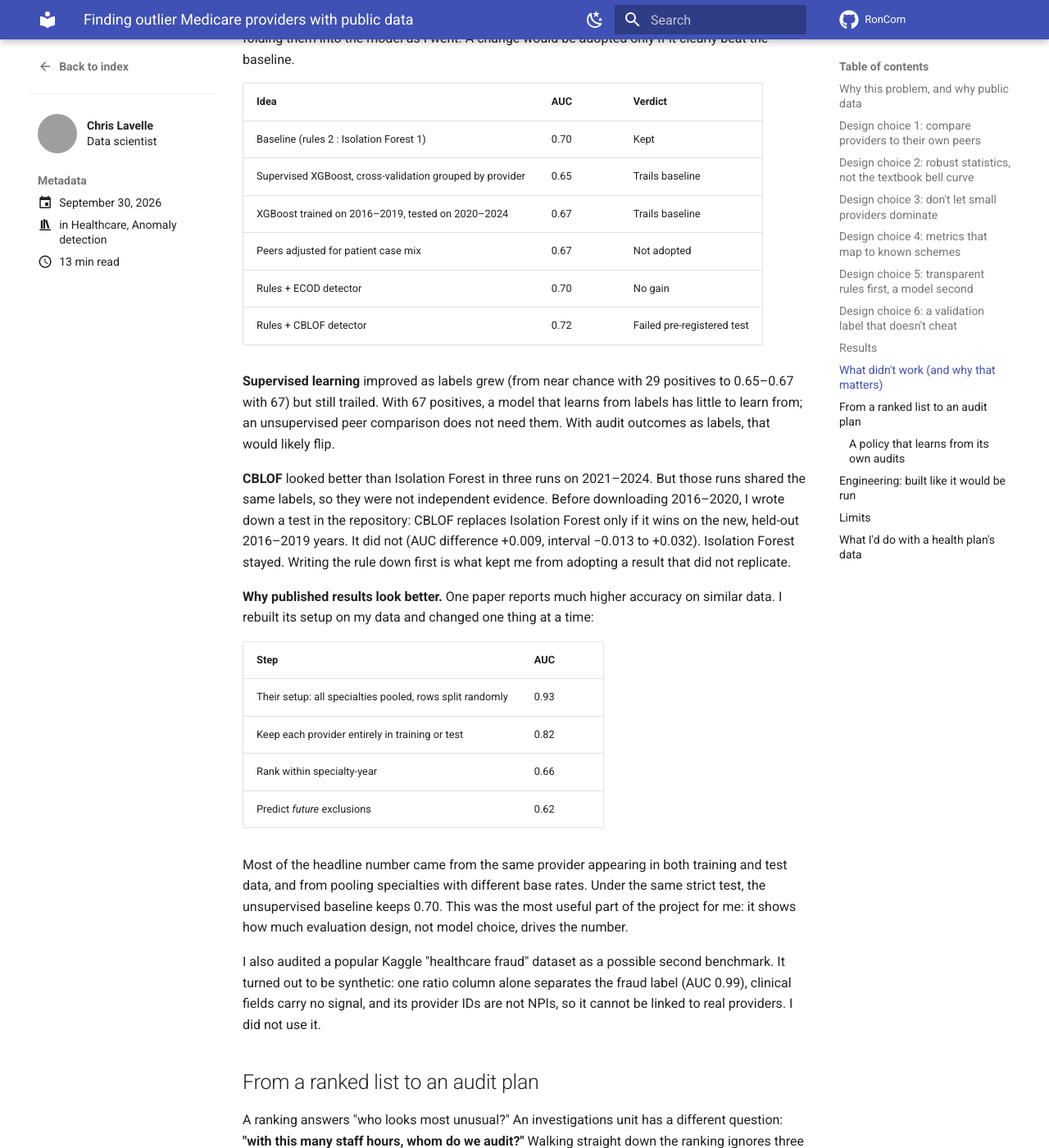
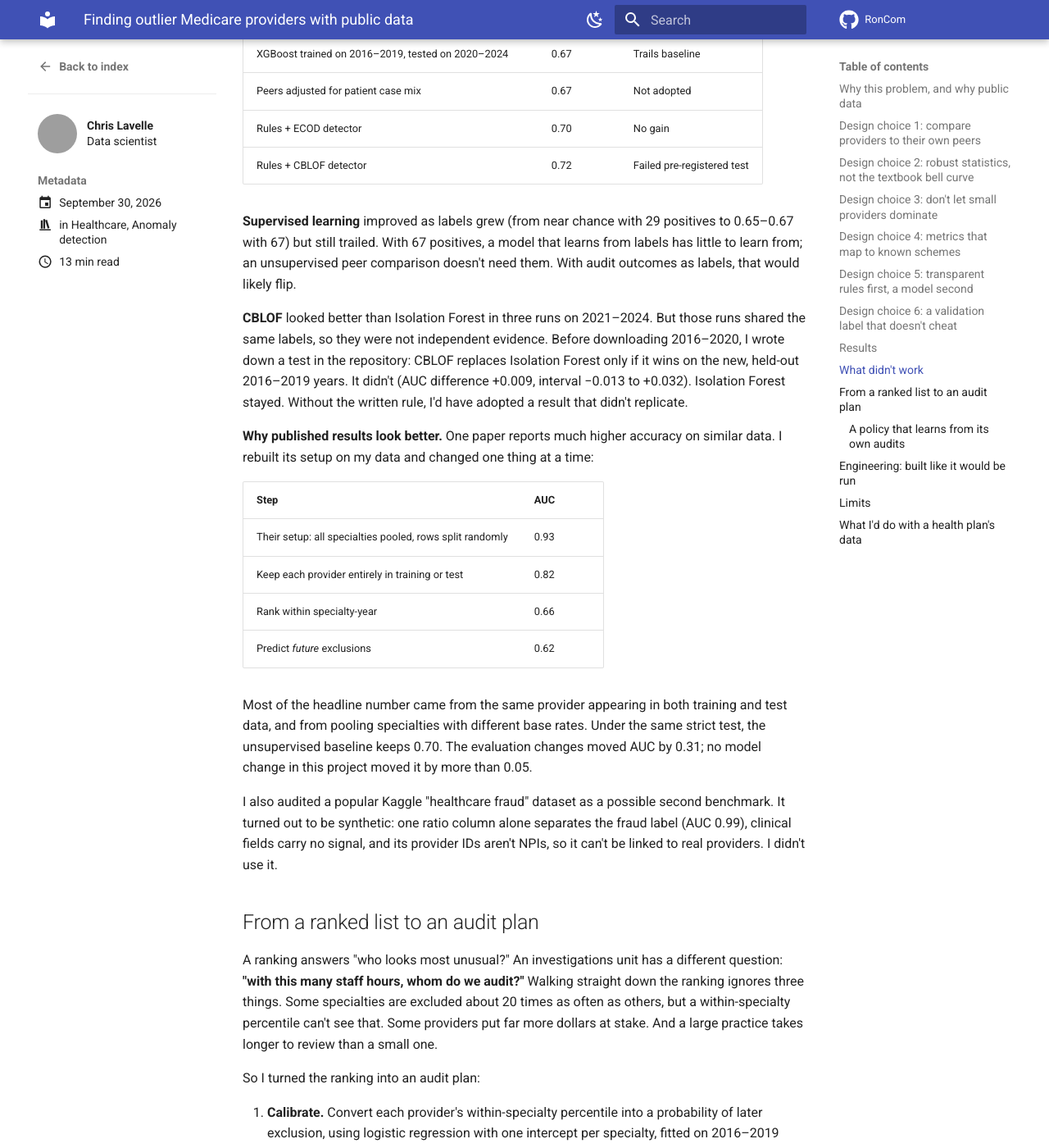
Before and after one commit to RonCom/RonCom.github.io, an MkDocs documentation site: the page built from docs/blog/posts/medicare-fwa.md, in a window 1280 px wide and 1400 px high, scrolled down 7085 px. Shown: the whole window at 82% size. Built offline with MkDocs 1.6.1 and Material for MkDocs 9.7.7, drawn with Linux system fonts in a browser that asks for light colours; some of the changed text lies outside the part shown; grey boxes are pictures that could not be loaded.

Commit message:
Tighten wording in medicare-fwa post
Cut the announcing intro and closing recap, replace vague claims with the
numbers behind them, and use contractions.

```diff
--- a/docs/blog/posts/medicare-fwa.md
+++ b/docs/blog/posts/medicare-fwa.md
@@ -11,9 +11,7 @@ description: Flagging outlier Medicare providers from public CMS data, validated
 
 # Finding outlier Medicare providers with public data
 
-Payment integrity teams have far more claims than reviewers. The practical question is not "is this provider committing fraud?" but "**which providers should a reviewer look at first?**" I built a small, end-to-end pipeline to answer that question using only public CMS data, and tested whether its ranking points toward providers the HHS Office of Inspector General (OIG) later excluded from Medicare.
-
-This post explains the choices behind it: what I built, why, what did not work, and what the results can and cannot support.
+Payment integrity teams have far more claims than reviewers, so the working question is "**which providers should a reviewer look at first?**" I built an end-to-end pipeline that answers it from public CMS data, and tested whether its ranking points toward providers the HHS Office of Inspector General (OIG) later excluded from Medicare.
 
 <!-- more -->
 
@@ -22,32 +20,32 @@ This post explains the choices behind it: what I built, why, what did not work,
     - **Method:** compare each provider to peers in the same specialty and year using robust statistics, adjust for low volume, combine transparent rules with an Isolation Forest, and give every flag plain-language reasons.
     - **Result:** the score ranks providers later excluded by OIG well above chance: **AUC 0.71 (95% CI 0.64–0.76)**. The top 5% of the list holds **3.4×** the random share of later-excluded providers; the top 20% holds 53% of them.
     - **What didn't beat it:** supervised XGBoost, case-mix adjusted peers, and two other outlier detectors — including one that failed a test I wrote down before seeing the data.
-    - **From a list to an audit plan:** an integer program that chooses whom to audit under a fixed hour budget covered **50% vs 32%** of later-excluded providers' Medicare dollars on held-out years, with 25% fewer audits. A policy that learns from its own audits (a contextual bandit, tested on simulated audit findings) helps most when fraud patterns shift.
+    - **From a list to an audit plan:** an integer program that chooses whom to audit under a fixed hour budget covered **50% vs 32%** of later-excluded providers' Medicare dollars on held-out years, with 25% fewer audits. A policy that learns from its own audits (a contextual bandit, tested on simulated audit findings) beats a model fitted once by 2–8% after billing patterns shift, depending on how strong the shift is.
     - **Stack:** Python, dbt (running on both DuckDB and Snowflake, reconciled row for row), Streamlit, uv. Code: [github.com/RonCom/medicare-fwa](https://github.com/RonCom/medicare-fwa).
 
 !!! warning "Outliers are not fraud"
-    A high score means a provider bills differently from peers. Many will have legitimate reasons (a specialized practice, a sicker population). The score is a way to order a review queue, not a finding. No individual providers are named here.
+    A high score means a provider bills differently from peers. A specialized practice or a sicker patient population can produce the same pattern legitimately. The score orders a review queue; it doesn't establish wrongdoing. No individual providers are named here.
 
 ## Why this problem, and why public data
 
-Fraud, waste and abuse (FWA) in healthcare is mostly found by comparing a provider with similar providers. A physical therapist who bills twice as many 15-minute units per patient visit as nearly every other physical therapist is worth a look, whatever the reason turns out to be. Health plans do this with their own claims. CMS publishes enough aggregated data to do a version of it in the open, which means anyone can check the work.
+Health plans screen for fraud, waste and abuse (FWA) by comparing each provider with similar providers in their own claims. A physical therapist who bills twice as many 15-minute units per patient visit as nearly every other physical therapist is worth a look, whatever the reason turns out to be. CMS publishes enough aggregated data to run a version of this in the open, so anyone can rerun and check it.
 
 The data:
 
-| Source | What it gives | Use here |
+| Source | Contents | Use here |
 |---|---|---|
 | CMS Physician & Other Practitioners (by provider, and by provider and service) | Services, beneficiaries, payments, and counts by billing code for each provider | Utilization, coding and billing-pattern metrics |
 | CMS Part D Prescribers | Drug claims and costs per prescriber | Opioid, long-acting opioid, brand-name and cost metrics |
 | NCCI Medically Unlikely Edits (MUE) | CMS's maximum units per code per patient per day | A check on units billed against the limit |
 | OIG List of Excluded Individuals/Entities (LEIE) | Providers barred from federal programs, with dates and reasons | The validation label |
 
-I limited the scope to three specialties that often show up in enforcement actions. That kept downloads small (the API is paged with a specialty filter rather than pulling multi-gigabyte files) and let me design metrics that actually mean something for each specialty.
+I limited the scope to three specialties. That kept downloads small (the API is paged with a specialty filter, so there's no multi-gigabyte file to pull) and meant each metric could target codes the specialty bills, such as timed therapy units for physical therapists.
 
 ## Design choice 1: compare providers to their own peers
 
 A pain physician and a physical therapist bill completely different codes, and billing norms drift from year to year. So every metric is compared **within specialty × year**. A provider is unusual only if they are unusual relative to people who do the same work in the same year.
 
-Later, this also turned out to matter for validation (below): raw scores are not comparable across specialties, because exclusion rates differ about 20-fold between them.
+Validation needs the same split (below): exclusion rates differ about 20-fold between specialties, so pooled scores aren't comparable.
 
 ## Design choice 2: robust statistics, not the textbook bell curve
 
@@ -61,11 +59,11 @@ The chart shows why: the bulk of physical therapists sit in a tight hump, and a
 
 A provider with 15 patients can post an extreme rate by chance. Left alone, the top of the list fills with tiny practices whose numbers are mostly noise. I used **empirical-Bayes shrinkage** (Bühlmann credibility): each provider's rate is pulled toward the peer median in proportion to how little data backs it up.
 
-In plain terms, a rate from 20 patients is trusted less than the same rate from 2,000 patients. The amount of pull (*k*) is estimated from the data for each metric, specialty and year, not set by hand. This is standard in insurance pricing, and it made the top of the list noticeably less dominated by low-volume providers.
+A rate from 20 patients gets less weight than the same rate from 2,000 patients. The amount of pull (*k*) is estimated from the data for each metric, specialty and year; it isn't set by hand. Insurance pricing uses the same method.
 
 ## Design choice 4: metrics that map to known schemes
 
-Every metric exists because it corresponds to a recognizable billing problem. That makes a flag explainable to an investigator.
+Each metric corresponds to a known billing scheme, so a flag tells an investigator which scheme to check.
 
 | Metric | Scheme it points to |
 |---|---|
@@ -78,29 +76,29 @@ Every metric exists because it corresponds to a recognizable billing problem. Th
 | Share of passive modalities; concentration in few codes | Low-value services, narrowed high-yield billing |
 | Opioid share, long-acting share, brand share, drug cost | Prescribing risk |
 
-The MUE check is a good example of a small detail that matters. Many codes have an MUE of 1 unit per day, so "at or above the limit" is true for almost everyone and carries no information. I scored only codes whose limit is 2 or more.
+Many codes have an MUE of 1 unit per day, so "at or above the limit" is true for almost everyone who bills them and separates no one. I scored only codes whose limit is 2 or more.
 
 ## Design choice 5: transparent rules first, a model second
 
 The score has two parts:
 
-1. **Rules:** the average of each provider's three largest robust z-scores. A provider is flagged when it passes 3.5. This is easy to explain: "services per patient and units per visit are both far above peers."
+1. **Rules:** the average of each provider's three largest robust z-scores. A provider is flagged when it passes 3.5. A reviewer reads it as: "services per patient and units per visit are both far above peers."
 2. **Isolation Forest**, fit separately for each peer group, to catch **unusual combinations** that no single metric shows.
 
-The final score is a **2:1 weighted average** of the two, each first turned into a within-group percentile. I fixed that weighting before looking at validation results, so it could not be tuned to the answer. Every provider carries its top three drivers in plain language, which is what a reviewer actually reads.
+The final score is a **2:1 weighted average** of the two, each first turned into a within-group percentile. I fixed that weighting before looking at validation results, so it couldn't be tuned to the answer. Every provider carries its top three drivers in plain language; that's the text a reviewer reads.
 
 ![Most common top drivers among flagged providers](../../assets/medicare-fwa/top_drivers.png)
 
 ## Design choice 6: a validation label that doesn't cheat
 
-There is no public "confirmed fraud" label. The closest is the OIG exclusion list. I defined a positive as a provider **excluded within three years after the data year**, matched by the same NPI (national provider ID). The ranking is built from year *Y* data and tested against what happened after *Y*, which is how it would be used.
+There's no public "confirmed fraud" label. The closest is the OIG exclusion list. I defined a positive as a provider **excluded within three years after the data year**, matched by the same NPI (national provider ID). The ranking is built from year *Y* data and tested against what happened after *Y*, which is how it would be used.
 
-Several traps came up while building this, and catching them changed the numbers more than any model change did:
+Four traps came up while building this, and catching them changed the numbers more than any model change did:
 
-- **Pooling inflates results.** Scoring all specialties together gave an AUC of 0.78, but mostly because one specialty has both higher scores and far more exclusions. Measured within specialty, the honest number is lower. All results here are within-group.
+- **Pooling inflates results.** Scoring all specialties together gave an AUC of 0.78, but mostly because one specialty has both higher scores and far more exclusions. Measured within specialty, it's 0.71. All results here are within-group.
 - **Name matching adds noise.** Some LEIE rows have no NPI. Matching those by name and state added more false matches than true ones (AUC fell to 0.66), so it is reported only as a sensitivity check.
-- **The current list forgets people.** The LEIE drops providers once they are reinstated, which would quietly turn some real positives into negatives. I rebuilt a cumulative history from archived snapshots (via the Internet Archive) plus OIG's monthly supplements.
-- **Providers repeat across years.** The same provider appears up to nine times. Confidence intervals come from a bootstrap that resamples **providers**, not provider-years, so the same person does not count as independent evidence nine times.
+- **The current list forgets people.** The LEIE drops providers once they are reinstated, which would relabel some excluded providers as never excluded. I rebuilt a cumulative history from archived snapshots (via the Internet Archive) plus OIG's monthly supplements.
+- **Providers repeat across years.** The same provider appears up to nine times. Confidence intervals come from a bootstrap that resamples **providers**, not provider-years, so the same person doesn't count as independent evidence nine times.
 
 ## Results
 
@@ -122,11 +120,11 @@ Reading it: if you pick one later-excluded provider and one who was not, the sco
 
 The result holds year by year (AUC between 0.62 and 0.83 for each data year from 2016 to 2024), and it holds for fraud-related exclusion types alone. Utilization metrics carry most of the signal: services per beneficiary, code intensity, units per patient-day and MUE headroom.
 
-One lesson in humility: with only 2021–2024 data, Interventional Pain Management looked like the strongest specialty. Adding 2016–2020 erased that. It was noise from a small sample, which is exactly what the intervals were warning about.
+With only 2021–2024 data, Interventional Pain Management looked like the strongest specialty. Adding 2016–2020 erased that: it was small-sample noise, inside the wide intervals.
 
-## What didn't work (and why that matters)
+## What didn't work
 
-I tested ideas from two published papers[^jk][^hamid] against a **frozen** copy of the baseline, rather than folding them into the model as I went. A change would be adopted only if it clearly beat the baseline.
+I tested ideas from two published papers[^jk][^hamid] against a **frozen** copy of the baseline. A change would be adopted only if it beat the baseline within specialty with non-overlapping intervals.
 
 | Idea | AUC | Verdict |
 |---|---|---|
@@ -137,9 +135,9 @@ I tested ideas from two published papers[^jk][^hamid] against a **frozen** copy
 | Rules + ECOD detector | 0.70 | No gain |
 | Rules + CBLOF detector | 0.72 | Failed pre-registered test |
 
-**Supervised learning** improved as labels grew (from near chance with 29 positives to 0.65–0.67 with 67) but still trailed. With 67 positives, a model that learns from labels has little to learn from; an unsupervised peer comparison does not need them. With audit outcomes as labels, that would likely flip.
+**Supervised learning** improved as labels grew (from near chance with 29 positives to 0.65–0.67 with 67) but still trailed. With 67 positives, a model that learns from labels has little to learn from; an unsupervised peer comparison doesn't need them. With audit outcomes as labels, that would likely flip.
 
-**CBLOF** looked better than Isolation Forest in three runs on 2021–2024. But those runs shared the same labels, so they were not independent evidence. Before downloading 2016–2020, I wrote down a test in the repository: CBLOF replaces Isolation Forest only if it wins on the new, held-out 2016–2019 years. It did not (AUC difference +0.009, interval −0.013 to +0.032). Isolation Forest stayed. Writing the rule down first is what kept me from adopting a result that did not replicate.
+**CBLOF** looked better than Isolation Forest in three runs on 2021–2024. But those runs shared the same labels, so they were not independent evidence. Before downloading 2016–2020, I wrote down a test in the repository: CBLOF replaces Isolation Forest only if it wins on the new, held-out 2016–2019 years. It didn't (AUC difference +0.009, interval −0.013 to +0.032). Isolation Forest stayed. Without the written rule, I'd have adopted a result that didn't replicate.
 
 **Why published results look better.** One paper reports much higher accuracy on similar data. I rebuilt its setup on my data and changed one thing at a time:
 
@@ -150,9 +148,9 @@ I tested ideas from two published papers[^jk][^hamid] against a **frozen** copy
 | Rank within specialty-year | 0.66 |
 | Predict *future* exclusions | 0.62 |
 
-Most of the headline number came from the same provider appearing in both training and test data, and from pooling specialties with different base rates. Under the same strict test, the unsupervised baseline keeps 0.70. This was the most useful part of the project for me: it shows how much evaluation design, not model choice, drives the number.
+Most of the headline number came from the same provider appearing in both training and test data, and from pooling specialties with different base rates. Under the same strict test, the unsupervised baseline keeps 0.70. The evaluation changes moved AUC by 0.31; no model change in this project moved it by more than 0.05.
 
-I also audited a popular Kaggle "healthcare fraud" dataset as a possible second benchmark. It turned out to be synthetic: one ratio column alone separates the fraud label (AUC 0.99), clinical fields carry no signal, and its provider IDs are not NPIs, so it cannot be linked to real providers. I did not use it.
+I also audited a popular Kaggle "healthcare fraud" dataset as a possible second benchmark. It turned out to be synthetic: one ratio column alone separates the fraud label (AUC 0.99), clinical fields carry no signal, and its provider IDs aren't NPIs, so it can't be linked to real providers. I didn't use it.
 
 ## From a ranked list to an audit plan
 
@@ -171,15 +169,15 @@ The test gives the plan the same hours the top-5% review list would need, on hel
 | Audit down the ranking | 14,312 | 11 (18%) | 32% [10–47%] |
 | **Optimized plan** | **10,690** | **18 (29%)** | **50% [34–61%]** |
 
-The dollar gain is +18 points, with an interval (+5 to +39) that clears zero. The count gain (+11 points, −2 to +25) is suggestive at this sample size. At smaller budgets the gap is wider: at the top-1% budget the plan reaches 34% of the dollars, against 1% for the ranking.
+The dollar gain is +18 points, with an interval (+5 to +39) that clears zero. The count gain (+11 points, −2 to +25) has an interval that includes zero at this sample size. At smaller budgets the gap is wider: at the top-1% budget the plan reaches 34% of the dollars, against 1% for the ranking.
 
 ![Audit budget frontier: share of later-excluded providers and their dollars reached at each budget](../../assets/medicare-fwa/audit_budget_frontier.png)
 
 ### A policy that learns from its own audits
 
-The plan above is fitted once. A real unit would learn from each quarter's audits and re-plan. Only audited providers reveal a result, which makes this a **contextual bandit** problem (one-step reinforcement learning): the policy balances auditing providers it is confident about against learning about the rest.
+The plan above is fitted once. An investigations unit would learn from each quarter's audits and re-plan. Only audited providers reveal a result, which makes this a **contextual bandit** problem (one-step reinforcement learning): the policy balances auditing providers it's confident about against learning about the rest.
 
-**Why the audit findings had to be simulated.** Exclusions are far too sparse to learn from. The held-out years contain 62 later-excluded provider-years among 285,039, and a quarter's audit list holds fewer than one of them on average. No policy can update on one data point a quarter; any difference would be noise. Real audits find much more than exclusion-grade fraud (overpayments, unsupported units, upcoding), but those results are not public. So I simulated each audit's finding from the same billing outliers the score measures, through weights the policy never sees. Later-excluded providers are near-certain findings. That gives about 555 findings a quarter to learn from. From 2022, a new pattern appears: billing for passive or unattended treatments starts to predict findings.
+**Why the audit findings had to be simulated.** Exclusions are far too sparse to learn from. The held-out years contain 62 later-excluded provider-years among 285,039, and a quarter's audit list holds fewer than one of them on average. No policy can update on one data point a quarter; any difference would be noise. Audits also find overpayments, unsupported units and upcoding that never reach exclusion, but those results aren't public. So I simulated each audit's finding from the same billing outliers the score measures, through weights the policy never sees. Later-excluded providers are near-certain findings. That gives about 555 findings a quarter to learn from. From 2022, a new pattern appears: billing for passive or unattended treatments starts to predict findings.
 
 Five random seeds, 16 quarters:
 
@@ -191,11 +189,11 @@ Five random seeds, 16 quarters:
 | **Thompson sampling, old evidence fades** | **$144.2M** | **+22%** |
 | Oracle (knows the truth) | $146.7M | +24% |
 
-Two lessons came out of this. First, most of the gain comes from **modeling what audits find**, not from learning over time. Second, learning pays off when patterns change, and **only if old evidence fades**. The plain learner barely moved, because four years of history outweighed a few quarters of new audits. I added the fading version after seeing that, and I report it that way. When the new pattern was made stronger, the fading version's gain over the frozen model grew from 2% to 5–8%.
+Most of the gain comes from **modeling what audits find**: the model fitted once gets +20% of the +22%. Learning each quarter adds gain only when patterns change, and **only if old evidence fades**. The plain learner barely moved, because four years of history outweighed a few quarters of new audits. I added the fading version after seeing that, and I report it that way. When the new pattern was made stronger, the fading version's gain over the frozen model grew from 2% to 5–8%.
 
 ![Cumulative recovery and recovery per quarter as a share of the oracle](../../assets/medicare-fwa/audit_bandit.png)
 
-These results use real providers with a simulated outcome, not real recoveries. They show how the methods compare, not what an audit program would recover.
+These results use actual providers with a simulated outcome. They compare the methods with each other; they don't estimate what an audit program would recover.
 
 ## Engineering: built like it would be run
 
@@ -206,15 +204,15 @@ These results use real providers with a simulated outcome, not real recoveries.
 
 ## Limits
 
-- **The label is noisy.** Exclusion lags misconduct by years and captures a small fraction of FWA. Many true problems never lead to exclusion.
+- **The label is noisy.** Exclusion lags misconduct by years and captures a small fraction of FWA.
 - **Aggregates hide claim-level patterns.** Modifier misuse (such as 59/X modifiers to bypass bundling edits), date-of-service patterns and diagnosis coding all need claim lines, which public data does not provide.
 - **Small providers are missing.** CMS suppresses counts under 11 beneficiaries.
 - **Peers are national.** State or practice-setting peers might change results.
-- **67 positives is few.** The intervals are honest, and they are wide.
+- **67 positives is few.** The intervals are wide: AUC 0.64–0.76 overall, 0.50–0.78 for Interventional Pain Management.
 
 ## What I'd do with a health plan's data
 
-Claim lines would allow modifier and edit-bypass checks, episode-level patterns and referral networks. Audit and recovery outcomes would give a much richer label than exclusions (they would replace the simulated findings above), and at that point a supervised layer on top of these peer features becomes worth building. The core ideas would carry over unchanged: compare to real peers, adjust for volume, keep reasons readable, and evaluate the way the list will actually be used.
+Claim lines would allow modifier and edit-bypass checks, episode-level patterns and referral networks. Audit and recovery outcomes would give a much richer label than exclusions (they would replace the simulated findings above), and at that point a supervised layer on top of these peer features becomes worth building.
 
 The code, results, and full experiment log are at [github.com/RonCom/medicare-fwa](https://github.com/RonCom/medicare-fwa).
 
```
